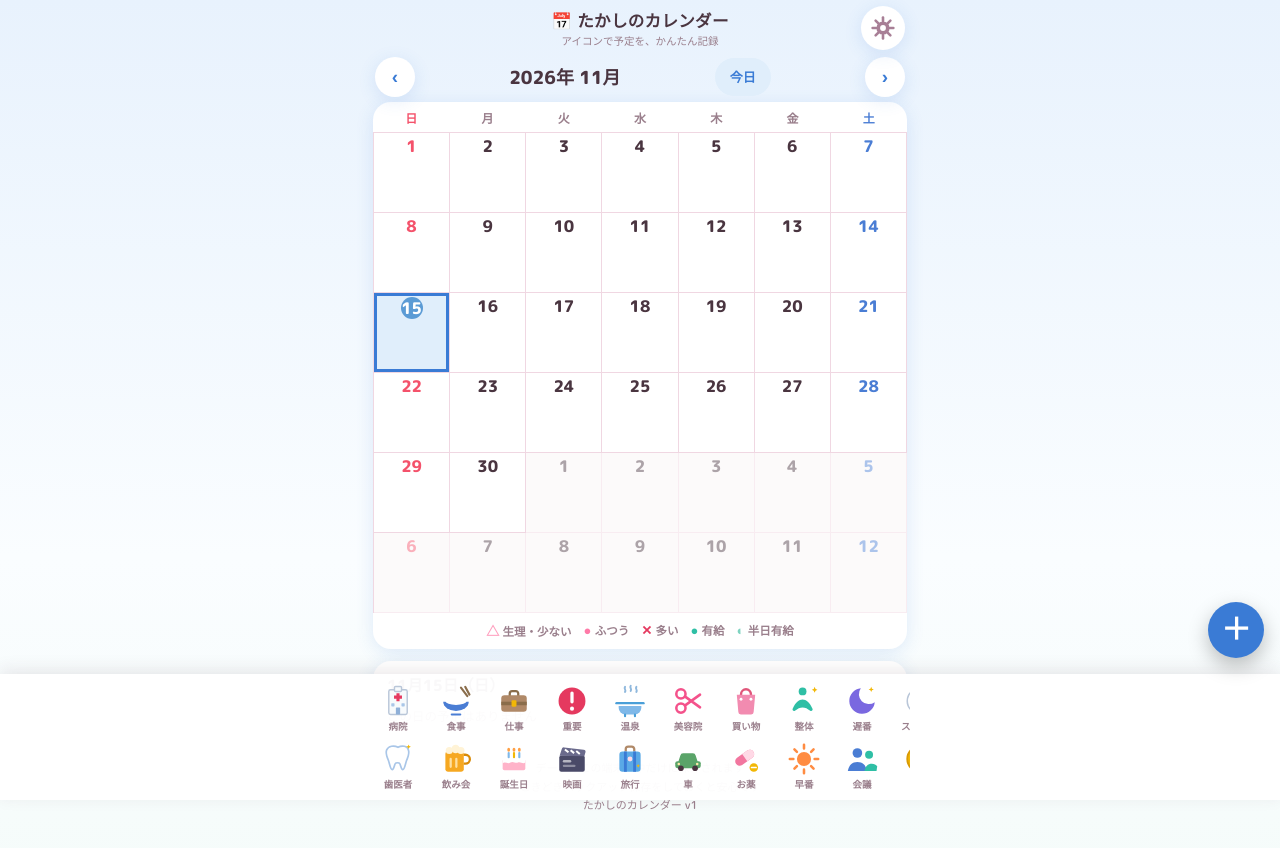
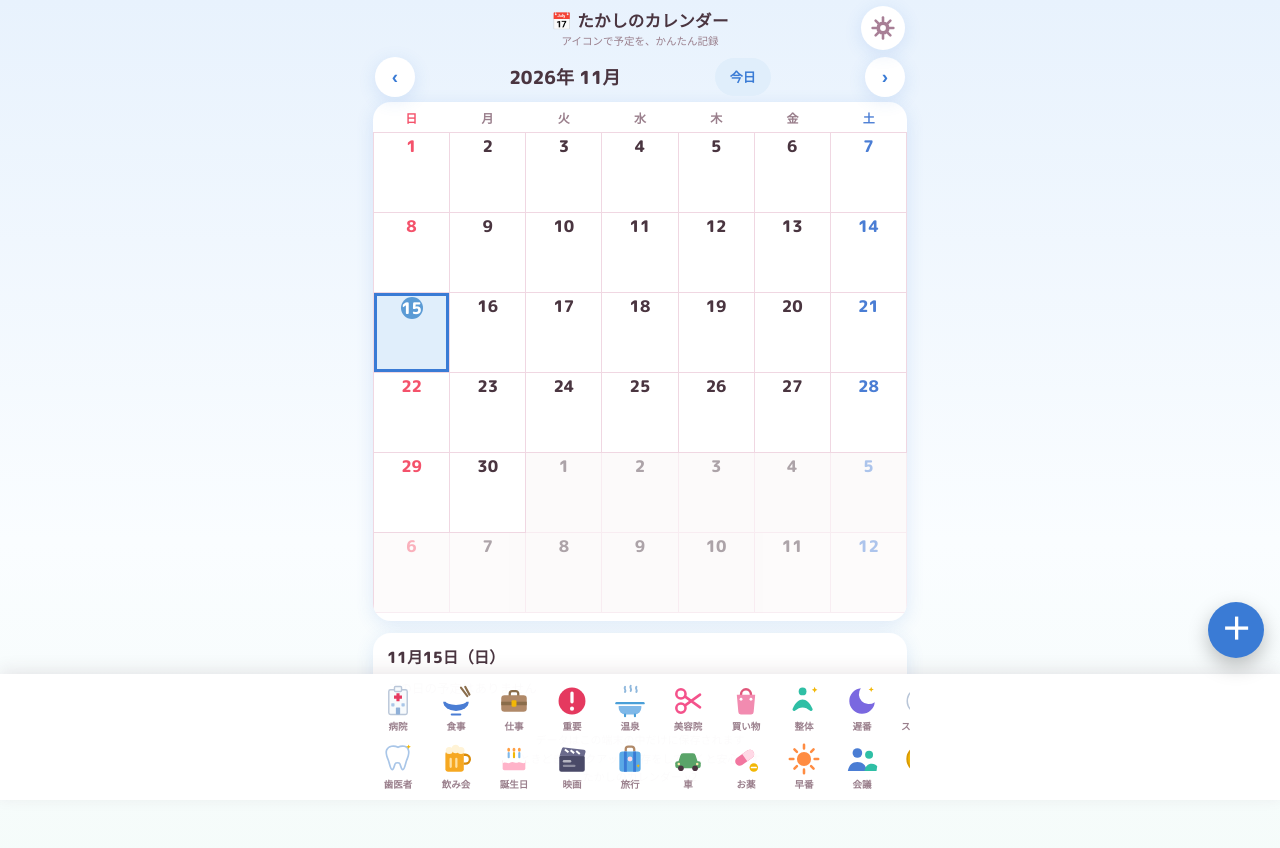
Before and after one commit to uetyjp-afk/takashi-calendar, a plain HTML site: page index.html in a window 1280 px wide. Drawn offline with Linux system fonts and the light colour scheme.

Commit message:
凡例（生理・有給の説明）と動的マニフェストの旧アプリ名を除去 (v2)

```diff
--- a/index.html
+++ b/index.html
@@ -340,13 +340,6 @@ input,textarea{-webkit-user-select:text;user-select:text}
   <div class="cal-card">
     <div class="week"><div>日</div><div>月</div><div>火</div><div>水</div><div>木</div><div>金</div><div>土</div></div>
     <div class="grid" id="calGrid"></div>
-    <div class="legend">
-      <span><b style="color:#ff9dbd">△</b> 生理・少ない</span>
-      <span><b style="color:#ff7aa8">●</b> ふつう</span>
-      <span><b style="color:#e5395f">✕</b> 多い</span>
-      <span><b style="color:#2fbfa5">●</b> 有給</span>
-      <span><b style="color:#7ed3c0">◐</b> 半日有給</span>
-    </div>
   </div>
 
   <!-- 選んだ日の予定（全文） -->
@@ -355,7 +348,7 @@ input,textarea{-webkit-user-select:text;user-select:text}
     <div id="ddEvents"></div>
   </div>
 
-  <footer class="note">データはこの端末の中だけに保存されます<br>ときどきバックアップ保存をしておくと安心です<br><span id="appVer">たかしのカレンダー v1</span></footer>
+  <footer class="note">データはこの端末の中だけに保存されます<br>ときどきバックアップ保存をしておくと安心です<br><span id="appVer">たかしのカレンダー v2</span></footer>
 </div>
 
 <!-- 設定画面 -->
@@ -926,7 +919,7 @@ function setAppIcon(t){
     const at=document.querySelector('link[rel="apple-touch-icon"]'); if(at) at.href=url;
     const fav=document.querySelector('link[rel="icon"]'); if(fav){ fav.href=url; fav.type="image/png"; }
     try{
-      const man={name:"みきのマイカレンダー",short_name:"マイカレンダー",start_url:"./index.html",display:"standalone",background_color:t.bg,theme_color:t.meta,description:"生理と有給をかわいく記録するカレンダー",icons:[{src:url,sizes:"512x512",type:"image/png",purpose:"any"}]};
+      const man={name:"たかしのカレンダー",short_name:"カレンダー",start_url:"./index.html",display:"standalone",background_color:t.bg,theme_color:t.meta,description:"予定をアイコンで記録するカレンダー",icons:[{src:url,sizes:"512x512",type:"image/png",purpose:"any"}]};
       const ml=document.querySelector('link[rel="manifest"]');
       if(ml) ml.href=URL.createObjectURL(new Blob([JSON.stringify(man)],{type:"application/json"}));
     }catch(e){}
--- a/sw.js
+++ b/sw.js
@@ -1,4 +1,4 @@
-const CACHE = "takashi-calendar-v1";
+const CACHE = "takashi-calendar-v2";
 const ASSETS = ["./", "./index.html", "./manifest.webmanifest", "./icon.svg"];
 self.addEventListener("install", e => {
   e.waitUntil(caches.open(CACHE).then(c => c.addAll(ASSETS)).then(() => self.skipWaiting()));
```
